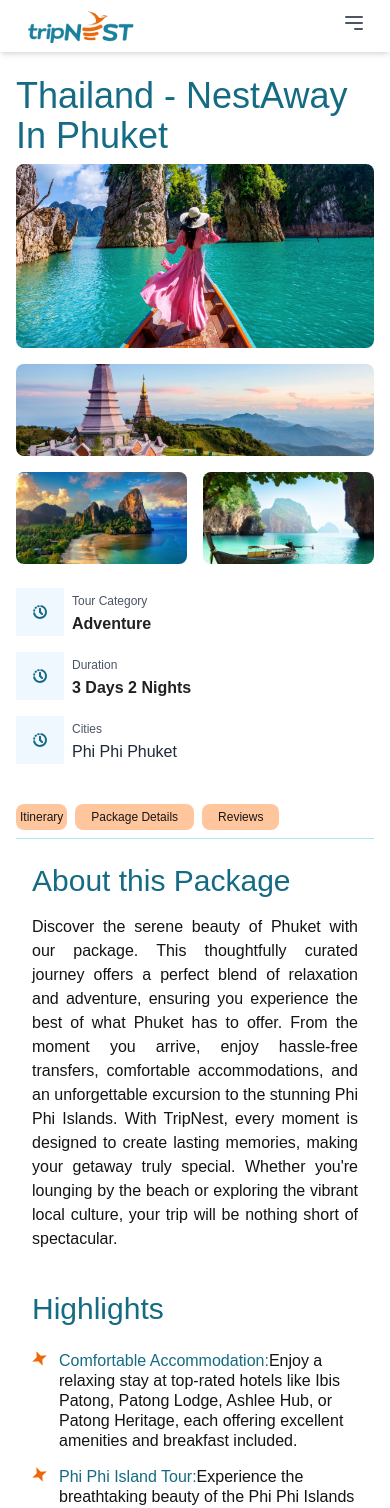
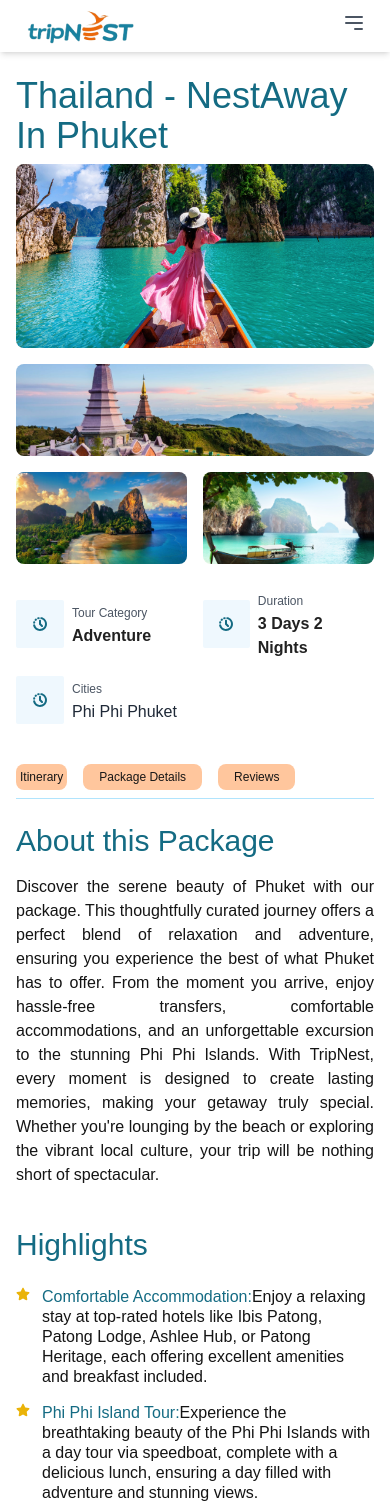
Before and after one commit to NomanSadick/tripNest-first-task, a Next.js app: page / in a window 390 px wide. Shown: the top 1508 px of the page. Built offline with nearby package versions, Linux system fonts and the light colour scheme; a web font is replaced by a local one.

Commit message:
some horizontal padding and highlights star add icon

```diff
--- a/app/data/HighlightsData.ts
+++ b/app/data/HighlightsData.ts
@@ -5,30 +5,25 @@ export const HighlightsData: HighlightsInfo[] = [
     title: "Comfortable Accommodation",
     description:
       "Enjoy a relaxing stay at top-rated hotels like Ibis Patong, Patong Lodge, Ashlee Hub, or Patong Heritage, each offering excellent amenities and breakfast included.",
-    image: "/images/Star.png",
   },
   {
     title: "Phi Phi Island Tour",
     description:
       "Experience the breathtaking beauty of the Phi Phi Islands with a day tour via speedboat, complete with a delicious lunch, ensuring a day filled with adventure and stunning views.",
-    image: "/images/Star.png",
   },
   {
     title: "Convenient Transfers",
     description:
       "Seamless round-trip airport transfers make your journey stress-free from start to finish.",
-    image: "/images/Star.png",
   },
   {
     title: "Local Culture",
     description:
       "Immerse yourself in the vibrant local culture and nightlife of Phuket, with plenty of opportunities to explore nearby attractions.",
-    image: "/images/Star.png",
   },
   {
     title: "Expert Planning",
     description:
       "Benefit from TripNest’s meticulous planning and attention to detail, ensuring a smooth and enjoyable travel experience.",
-    image: "/images/Star.png",
   },
 ];
--- a/app/types/HighlightsInfo.ts
+++ b/app/types/HighlightsInfo.ts
@@ -1,5 +1,4 @@
 export interface HighlightsInfo {
   title: string;
   description: string;
-  image: string;
 }
--- a/components/About.tsx
+++ b/components/About.tsx
@@ -2,7 +2,7 @@ import React from "react";
 
 const About = () => {
   return (
-    <div className="mt-8 w-full lg:w-[80%] px-4 md:px-0">
+    <div className="mt-8 w-full lg:w-[80%] px-0 md:px-0">
       <h1 className="text-3xl md:text-[32px] font-medium text-[#146B83] mb-4">
         About this Package
       </h1>
--- a/components/Book.tsx
+++ b/components/Book.tsx
@@ -4,8 +4,8 @@ import Button from "./reusableComponents/Button";
 const Book = () => {
   return (
     <main className="container-custom mx-auto mt-10 mb-10">
-      <div className="w-[80%] mx-auto bg-gradient-to-r from-sky-950 via-sky-800 to-sky-700 text-white rounded-md">
-        <div className="px-4 sm:px-6 lg:px-8">
+      <div className="w-full lg:w-[80%] mx-auto bg-gradient-to-r from-sky-950 via-sky-800 to-sky-700 text-white rounded-md">
+        <div className="px-4 sm:px-6 md:px-0 lg:px-8">
           <div className="flex flex-col md:flex-row justify-evenly items-center py-12 space-y-4 md:space-y-0">
             <div className="text-center space-y-2">
               <h1 className="text-4xl md:text-5xl font-bold">Thailand</h1>
--- a/components/Highlights.tsx
+++ b/components/Highlights.tsx
@@ -1,23 +1,22 @@
 import { HighlightsData } from "@/app/data/HighlightsData";
 import Image from "next/image";
 import React from "react";
-
+import { FaStar } from "react-icons/fa";
 const Highlights = () => {
   return (
-    <div className="w-full px-4 md:px-0 lg:w-[80%] py-4">
-      <h1 className="text-[#146B83] text-3xl md:text-[32px] font-medium mb-6">Highlights</h1>
+    <div className="w-full px-0 lg:w-[80%] py-4">
+      <h1 className="text-[#146B83] text-3xl md:text-[32px] font-medium mb-6">
+        Highlights
+      </h1>
       <div className="space-y-4">
         {HighlightsData.map((highlight) => (
           <div
             key={highlight.title}
             className="flex items-start gap-3 text-sm md:text-base"
           >
-            <Image
-              src={highlight.image}
-              alt={highlight.title}
-              width={16}
-              height={16}
-            />
+            <div>
+              <FaStar className="text-yellow-500"/>
+            </div>
 
             <div>
               <span className="text-[#146B83] font-normal text-[16px] flex-start">
--- a/components/InfoTop.tsx
+++ b/components/InfoTop.tsx
@@ -5,7 +5,7 @@ import React from "react";
 const InfoTop = () => {
   return (
     <div>
-      <div className="grid grid-cols-1 md:grid-cols-3 gap-4 w-[60%]">
+      <div className="grid grid-cols-2 md:grid-cols-3 gap-4 w-[100%] md:w-[60%]">
         {InfoTopData.map((info, index) => (
           <div key={index} className="flex items-center">
             <div className="w-12 h-12 flex justify-between items-center bg-sky-100/50 rounded-sm ">
@@ -32,7 +32,7 @@ const InfoTop = () => {
         ))}
       </div>
       <div className=" mt-10 border-b-[1px] w-full md:w-[80%] border-sky-300/60 text-[12px] md:text-[14px]">
-        <div className="mb-2 flex gap-2 md:gap-10">
+        <div className="mb-2 flex gap-4 md:gap-10">
           <button className="bg-[#FFC69D] px-1 md:px-4 rounded-lg py-1">
             Itinerary
           </button>
--- a/components/Itinerary.tsx
+++ b/components/Itinerary.tsx
@@ -20,7 +20,7 @@ export default function Itinerary() {
 
   return (
     <div className="w-full flex items-center mt-10">
-      <div className="w-full md:w-[80%]">
+      <div className="w-full lg:w-[80%]">
         <div className="flex justify-between items-center mb-6">
           <h1 className="text-3xl md:text-[32px] font-medium text-[#146B83]">
             Itinerary
```
